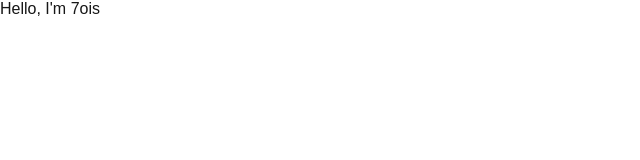
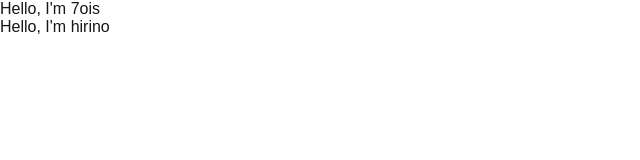
Before and after one commit to 7ois/Project-42, a Next.js app: page / in a window 1280 px wide. Shown: the top 160 px of the page, without its empty margins (0-640 px from the left). Built offline with nearby package versions, Linux system fonts and the light colour scheme.

Commit message:
test-branch

```diff
--- a/src/app/page.tsx
+++ b/src/app/page.tsx
@@ -2,7 +2,10 @@ import React from 'react'
 
 const page = () => {
   return (
+    <>
     <div>Hello, I'm 7ois</div>
+    <div>Hello, I'm hirino</div>
+    </>
   )
 }
 
```
